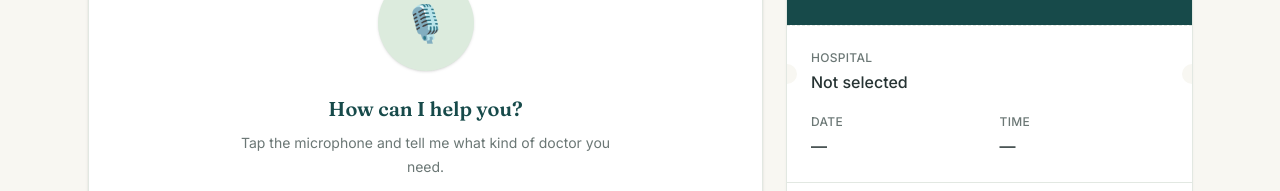
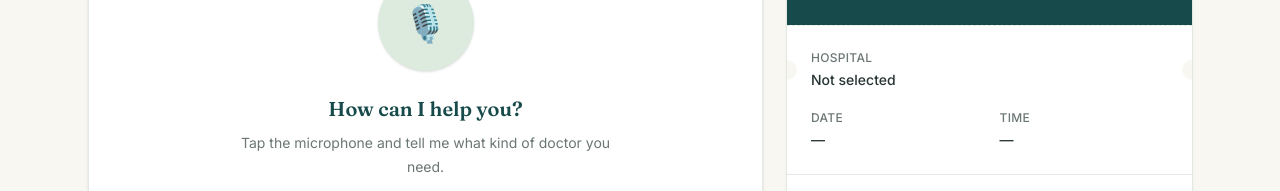
Before and after one commit to RebeccaMeegahapola/voicebot-applicaton, a Next.js app: page /booking in a window 1280 px wide. Shown: the part 609-800 px from the top of the page. Built offline with nearby package versions, Linux system fonts and the light colour scheme.

Commit message:
feat: enhance booking details display with formatted date and consistent text size

```diff
--- a/components/VoiceBooking.tsx
+++ b/components/VoiceBooking.tsx
@@ -572,7 +572,7 @@ export default function VoiceBooking() {
                         Hospital
                       </p>
 
-                      <p className="mt-1 font-medium text-brand-text">
+                      <p className="mt-1 font-medium text-brand-text text-sm">
                         {booking.hospital ?? "Not selected"}
                       </p>
                     </div>
@@ -582,8 +582,10 @@ export default function VoiceBooking() {
                         Date
                       </p>
 
-                      <p className="mt-1 font-medium text-brand-text">
-                        {booking.date ?? "—"}
+                      <p className="mt-1 font-medium text-brand-text text-sm">
+                        {booking.date
+                          ? new Date(booking.date + "T00:00:00").toLocaleDateString("en-US", { weekday: "long", year: "numeric", month: "long", day: "numeric" })
+                          : "—"}
                       </p>
                     </div>
 
@@ -592,7 +594,7 @@ export default function VoiceBooking() {
                         Time
                       </p>
 
-                      <p className="mt-1 font-medium text-brand-text">
+                      <p className="mt-1 font-medium text-brand-text text-sm">
                         {booking.time ?? "—"}
                       </p>
                     </div>
```
